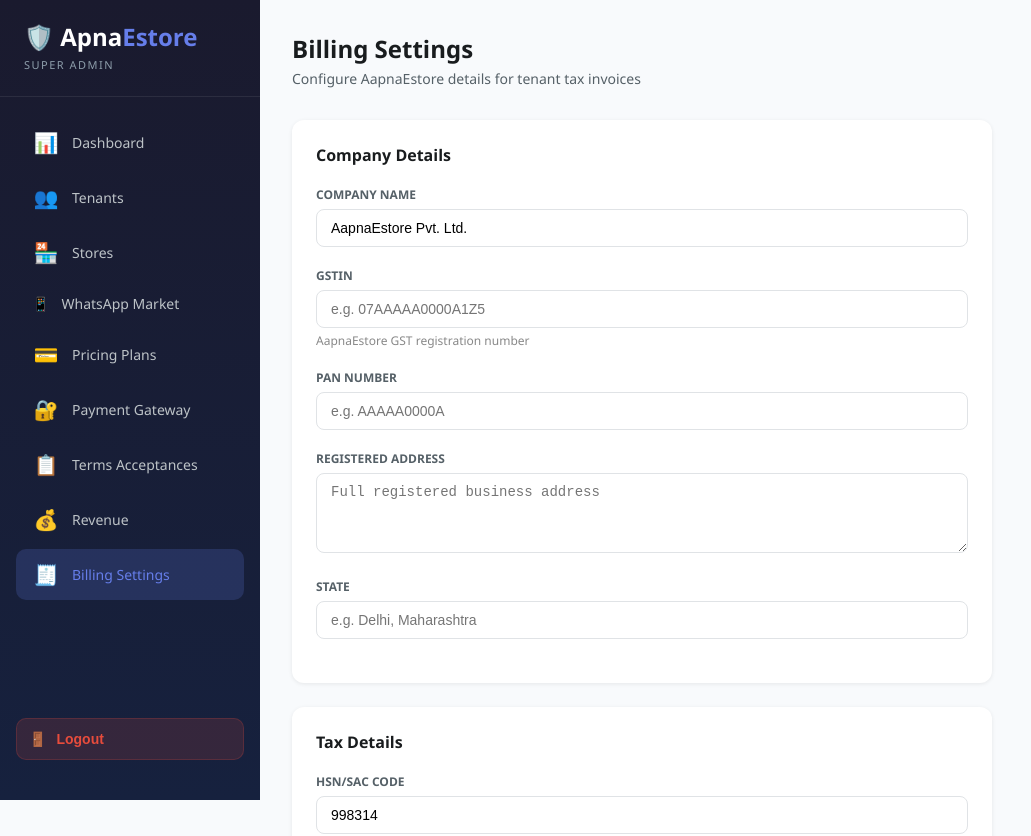
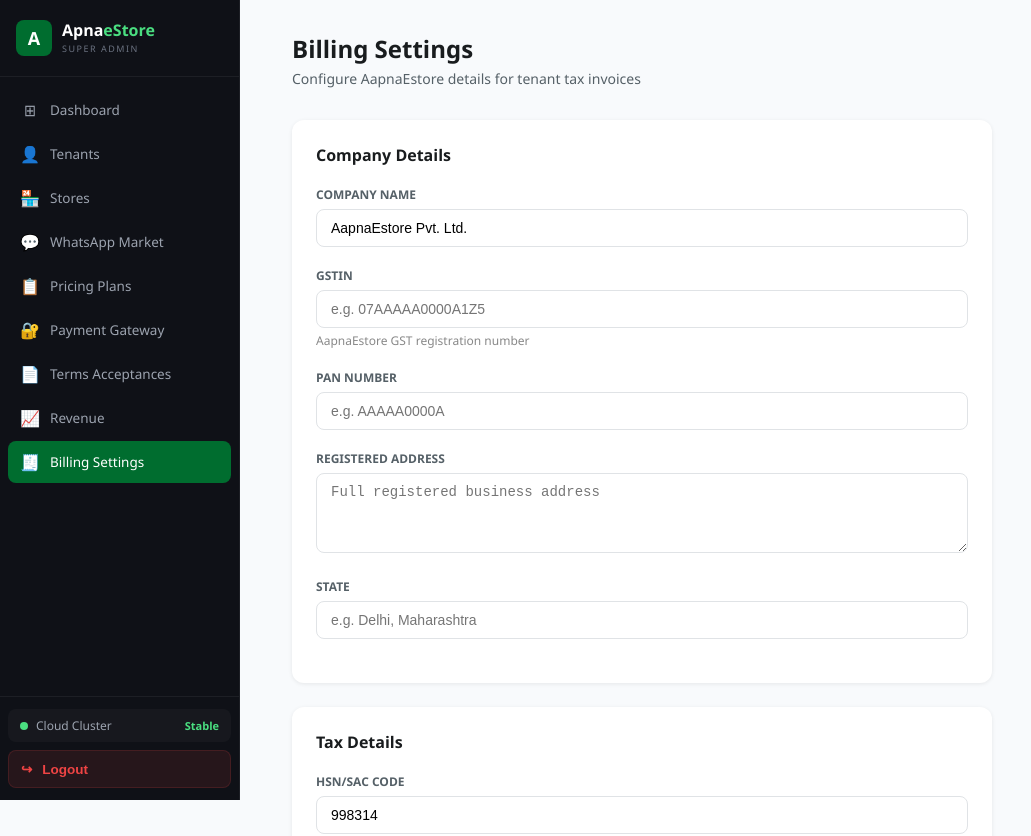
Before and after one commit to mathNikhil/ApaneStore-Super-admin, a React (Vite) app: page /billing-settings in a window 1280 px wide. Shown: the top 836 px of the page, without its empty margins (0-1031 px from the left). Built offline with nearby package versions, Linux system fonts and the light colour scheme; no server answers; sample sign-in values are in the browser's storage.

Commit message:
feat: video upload toggle per store in Super Admin Store Detail

```diff
--- a/src/components/Sidebar.jsx
+++ b/src/components/Sidebar.jsx
@@ -13,104 +13,199 @@
         }
     };
 
-    const isActive = (path) => location.pathname === path ? 'active' : '';
+    const isActive = (path) => location.pathname === path;
+
+    const navItems = [
+        { path: '/dashboard', icon: '⊞', label: 'Dashboard' },
+        { path: '/tenants', icon: '👤', label: 'Tenants' },
+        { path: '/stores', icon: '🏪', label: 'Stores' },
+        { path: '/whatsapp-market', icon: '💬', label: 'WhatsApp Market' },
+        { path: '/pricing-plans', icon: '📋', label: 'Pricing Plans' },
+        { path: '/payment-gateway', icon: '🔐', label: 'Payment Gateway' },
+        { path: '/terms-acceptances', icon: '📄', label: 'Terms Acceptances' },
+        { path: '/revenue', icon: '📈', label: 'Revenue' },
+        { path: '/billing-settings', icon: '🧾', label: 'Billing Settings' },
+    ];
 
     return (
         <div style={styles.sidebar}>
-            <div style={styles.logo}>
-                <h2>🛡️ Apna<span style={{color:'#667eea'}}>Estore</span></h2>
-                <div style={styles.subtitle}>Super Admin</div>
+            {/* Logo */}
+            <div style={styles.logoArea}>
+                <div style={styles.logoBox}>
+                    <div style={styles.logoIcon}>A</div>
+                    <div>
+                        <div style={styles.logoText}>Apna<span style={{color:'#4ade80'}}>eStore</span></div>
+                        <div style={styles.logoSub}>SUPER ADMIN</div>
+                    </div>
+                </div>
             </div>
 
+            {/* Nav */}
             <nav style={styles.nav}>
-                <Link to="/dashboard" style={{...styles.navLink, ...styles[isActive('/dashboard')]}}>
-                    <span style={styles.icon}>📊</span>
-                    <span>Dashboard</span>
-                </Link>
-                <Link to="/tenants" style={{...styles.navLink, ...styles[isActive('/tenants')]}}>
-                    <span style={styles.icon}>👥</span>
-                    <span>Tenants</span>
-                </Link>
-                <Link to="/stores" style={{...styles.navLink, ...styles[isActive('/stores')]}}>
-                    <span style={styles.icon}>🏪</span>
-                    <span>Stores</span>
-                </Link>
-                <Link to="/whatsapp-market" style={{...styles.navLink, ...styles[isActive('/whatsapp-market')]}}>
-                    <span>📱</span>
-                    <span>WhatsApp Market</span>
-                </Link>
-                <Link to="/pricing-plans" style={{...styles.navLink, ...styles[isActive('/pricing-plans')]}}>
-                    <span style={styles.icon}>💳</span>
-                    <span>Pricing Plans</span>
-                </Link>
-                <Link to="/payment-gateway" style={{...styles.navLink, ...styles[isActive('/payment-gateway')]}}>
-                    <span style={styles.icon}>🔐</span>
-                    <span>Payment Gateway</span>
-                </Link>
-                <Link to="/terms-acceptances" style={{...styles.navLink, ...styles[isActive('/terms-acceptances')]}}>
-                    <span style={styles.icon}>📋</span>
-                    <span>Terms Acceptances</span>
-                </Link>
-                <Link to="/revenue" style={{...styles.navLink, ...styles[isActive('/revenue')]}}>
-                    <span style={styles.icon}>💰</span>
-                    <span>Revenue</span>
-                </Link>
-                <Link to="/billing-settings" style={{...styles.navLink, ...styles[isActive('/billing-settings')]}}>
-                    <span style={styles.icon}>🧾</span>
-                    <span>Billing Settings</span>
-                </Link>
+                {navItems.map(item => (
+                    <Link
+                        key={item.path}
+                        to={item.path}
+                        style={{
+                            ...styles.navLink,
+                            ...(isActive(item.path) ? styles.navLinkActive : {}),
+                        }}
+                    >
+                        <span style={styles.navIcon}>{item.icon}</span>
+                        <span>{item.label}</span>
+                        {item.badge && (
+                            <span style={styles.badge}>{item.badge}</span>
+                        )}
+                    </Link>
+                ))}
             </nav>
 
-            <button onClick={handleLogout} style={styles.logoutBtn}>
-                🚪 <span>Logout</span>
-            </button>
+            {/* Bottom */}
+            <div style={styles.bottom}>
+                <div style={styles.clusterStatus}>
+                    <span style={styles.greenDot} />
+                    <span style={styles.clusterLabel}>Cloud Cluster</span>
+                    <span style={styles.stableTag}>Stable</span>
+                </div>
+                <button onClick={handleLogout} style={styles.logoutBtn}>
+                    <span>↪</span>
+                    <span>Logout</span>
+                </button>
+            </div>
         </div>
     );
 };
 
 const styles = {
     sidebar: {
-        width: '260px',
-        background: 'linear-gradient(180deg, #1a1a2e 0%, #16213e 100%)',
+        width: '240px',
+        background: '#0f1117',
         color: '#fff',
-        padding: '20px 0',
+        padding: '0',
         position: 'fixed',
         height: '100vh',
         display: 'flex',
         flexDirection: 'column',
+        borderRight: '1px solid rgba(255,255,255,0.06)',
     },
-    logo: { padding: '0 24px 24px', borderBottom: '1px solid rgba(255,255,255,0.08)' },
-    subtitle: { fontSize: '11px', color: '#8e9eab', marginTop: '4px', letterSpacing: '1.5px', textTransform: 'uppercase' },
-    nav: { flex: 1, padding: '20px 16px', display: 'flex', flexDirection: 'column', gap: '4px' },
-    navLink: {
-        color: '#bdc3c7',
-        textDecoration: 'none',
-        padding: '12px 16px',
-        borderRadius: '10px',
+    logoArea: {
+        padding: '20px 16px',
+        borderBottom: '1px solid rgba(255,255,255,0.06)',
+    },
+    logoBox: {
         display: 'flex',
         alignItems: 'center',
-        gap: '12px',
-        fontSize: '14px',
+        gap: '10px',
+    },
+    logoIcon: {
+        width: '36px',
+        height: '36px',
+        background: '#006d2f',
+        borderRadius: '8px',
+        display: 'flex',
+        alignItems: 'center',
+        justifyContent: 'center',
+        fontSize: '18px',
+        fontWeight: '800',
+        color: '#fff',
+    },
+    logoText: {
+        fontSize: '16px',
+        fontWeight: '700',
+        color: '#fff',
+        lineHeight: 1.2,
+    },
+    logoSub: {
+        fontSize: '9px',
+        color: '#6b7280',
+        letterSpacing: '1.5px',
+        marginTop: '2px',
+    },
+    nav: {
+        flex: 1,
+        padding: '12px 8px',
+        display: 'flex',
+        flexDirection: 'column',
+        gap: '2px',
+        overflowY: 'auto',
+    },
+    navLink: {
+        color: '#9ca3af',
+        textDecoration: 'none',
+        padding: '10px 12px',
+        borderRadius: '8px',
+        display: 'flex',
+        alignItems: 'center',
+        gap: '10px',
+        fontSize: '13.5px',
         fontWeight: '500',
-        transition: 'all 0.3s',
+        transition: 'all 0.2s',
     },
-    active: { background: 'rgba(102,126,234,0.2)', color: '#667eea' },
-    icon: { fontSize: '20px', width: '28px', textAlign: 'center' },
+    navLinkActive: {
+        background: '#006d2f',
+        color: '#fff',
+    },
+    navIcon: {
+        fontSize: '16px',
+        width: '20px',
+        textAlign: 'center',
+        flexShrink: 0,
+    },
+    badge: {
+        marginLeft: 'auto',
+        background: '#006d2f',
+        color: '#fff',
+        fontSize: '10px',
+        fontWeight: '700',
+        padding: '2px 6px',
+        borderRadius: '10px',
+    },
+    bottom: {
+        padding: '12px 8px',
+        borderTop: '1px solid rgba(255,255,255,0.06)',
+        display: 'flex',
+        flexDirection: 'column',
+        gap: '8px',
+    },
+    clusterStatus: {
+        display: 'flex',
+        alignItems: 'center',
+        gap: '8px',
+        padding: '8px 12px',
+        borderRadius: '8px',
+        background: 'rgba(255,255,255,0.03)',
+    },
+    greenDot: {
+        width: '8px',
+        height: '8px',
+        borderRadius: '50%',
+        background: '#4ade80',
+        flexShrink: 0,
+    },
+    clusterLabel: {
+        fontSize: '12px',
+        color: '#9ca3af',
+        flex: 1,
+    },
+    stableTag: {
+        fontSize: '11px',
+        color: '#4ade80',
+        fontWeight: '600',
+    },
     logoutBtn: {
-        margin: '20px 16px',
-        padding: '12px',
-        background: 'rgba(231,76,60,0.15)',
-        color: '#e74c3c',
-        border: '1px solid rgba(231,76,60,0.2)',
-        borderRadius: '10px',
+        padding: '10px 12px',
+        background: 'rgba(239,68,68,0.1)',
+        color: '#ef4444',
+        border: '1px solid rgba(239,68,68,0.15)',
+        borderRadius: '8px',
         cursor: 'pointer',
-        fontSize: '14px',
+        fontSize: '13.5px',
         fontWeight: '600',
         display: 'flex',
         alignItems: 'center',
         gap: '10px',
-        transition: 'all 0.3s',
-        width: 'calc(100% - 32px)',
+        width: '100%',
+        transition: 'all 0.2s',
     },
 };
 
--- a/src/pages/StoreDetail.jsx
+++ b/src/pages/StoreDetail.jsx
@@ -416,6 +416,51 @@
                         </div>
                     </div>
 
+                    {/* Video Upload Toggle */}
+                    <div style={styles.panelSection}>
+                        <h4>🎬 Product Video Upload</h4>
+                        <div style={{ background: '#f8f9fa', borderRadius: '12px', padding: '16px', marginTop: '12px' }}>
+                            <div style={{ display: 'flex', alignItems: 'center', justifyContent: 'space-between' }}>
+                                <div>
+                                    <div style={{ fontWeight: '600', fontSize: '14px', color: '#1a1a2e' }}>
+                                        Allow Video Uploads
+                                    </div>
+                                    <div style={{ fontSize: '12px', color: '#6b7280', marginTop: '4px' }}>
+                                        Tenants can upload 1 short video per product (MP4, max 3 seconds, 5MB after compression)
+                                    </div>
+                                </div>
+                                <button
+                                    onClick={async () => {
+                                        const newVal = !store.video_enabled;
+                                        try {
+                                            const token = localStorage.getItem('adminToken');
+                                            const res = await fetch(`${API}/api/admin/stores/${store.id}/video-toggle`, {
+                                                method: 'PUT',
+                                                headers: { Authorization: `Bearer ${token}`, 'Content-Type': 'application/json' },
+                                                body: JSON.stringify({ video_enabled: newVal })
+                                            });
+                                            const data = await res.json();
+                                            if (data.success) setStore(prev => ({ ...prev, video_enabled: newVal }));
+                                            else alert('Failed to update: ' + (data.error || 'Unknown error'));
+                                        } catch(e) { alert('Error: ' + e.message); }
+                                    }}
+                                    style={{
+                                        padding: '8px 20px', border: 'none', borderRadius: '8px',
+                                        fontWeight: '600', fontSize: '13px', cursor: 'pointer',
+                                        background: store.video_enabled ? '#16a34a' : '#6b7280',
+                                        color: '#fff', minWidth: '90px'
+                                    }}>
+                                    {store.video_enabled ? '✅ Enabled' : '⬜ Disabled'}
+                                </button>
+                            </div>
+                            {store.video_used_bytes > 0 && (
+                                <div style={{ marginTop: '10px', fontSize: '12px', color: '#6b7280' }}>
+                                    Video storage used: {(store.video_used_bytes / 1024 / 1024).toFixed(2)} MB
+                                </div>
+                            )}
+                        </div>
+                    </div>
+
                     {/* Trial Management */}
                     <div style={styles.panelSection}>
                         <h4>🧪 Trial Management</h4>
```
